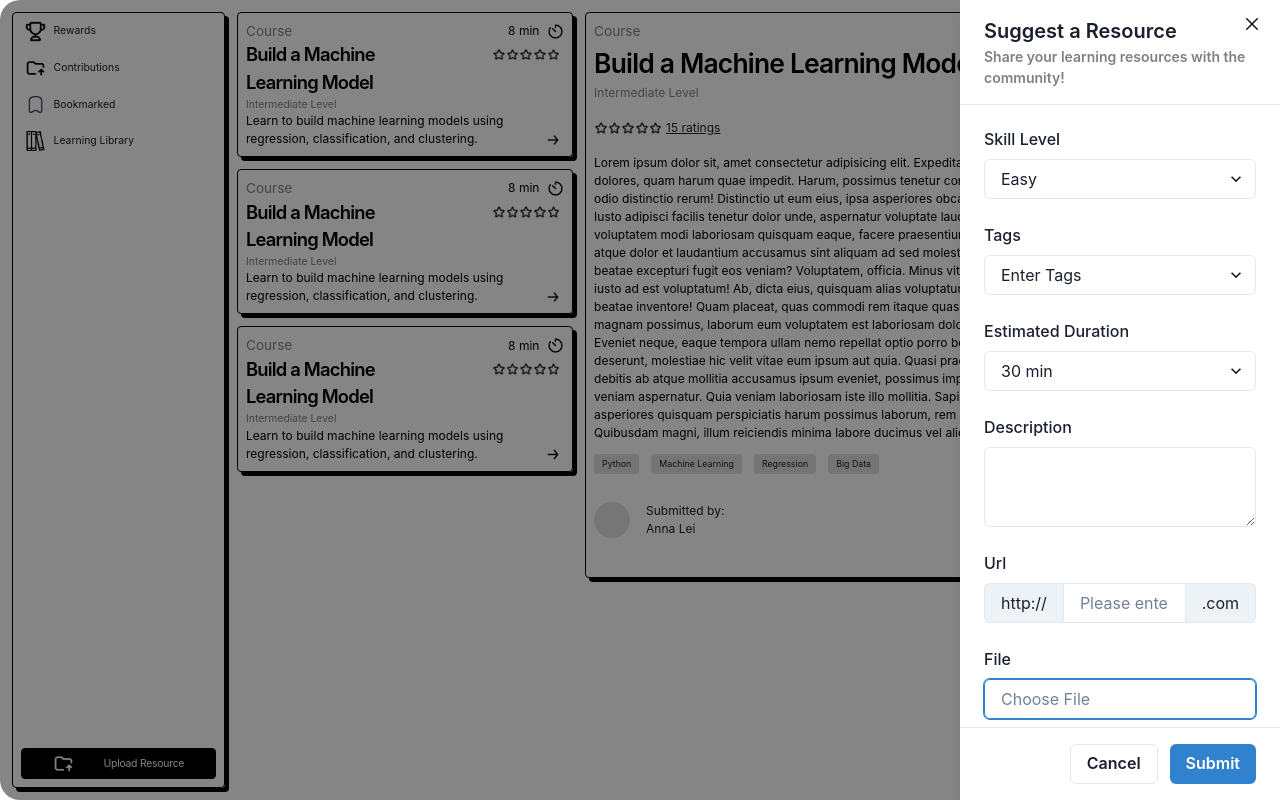
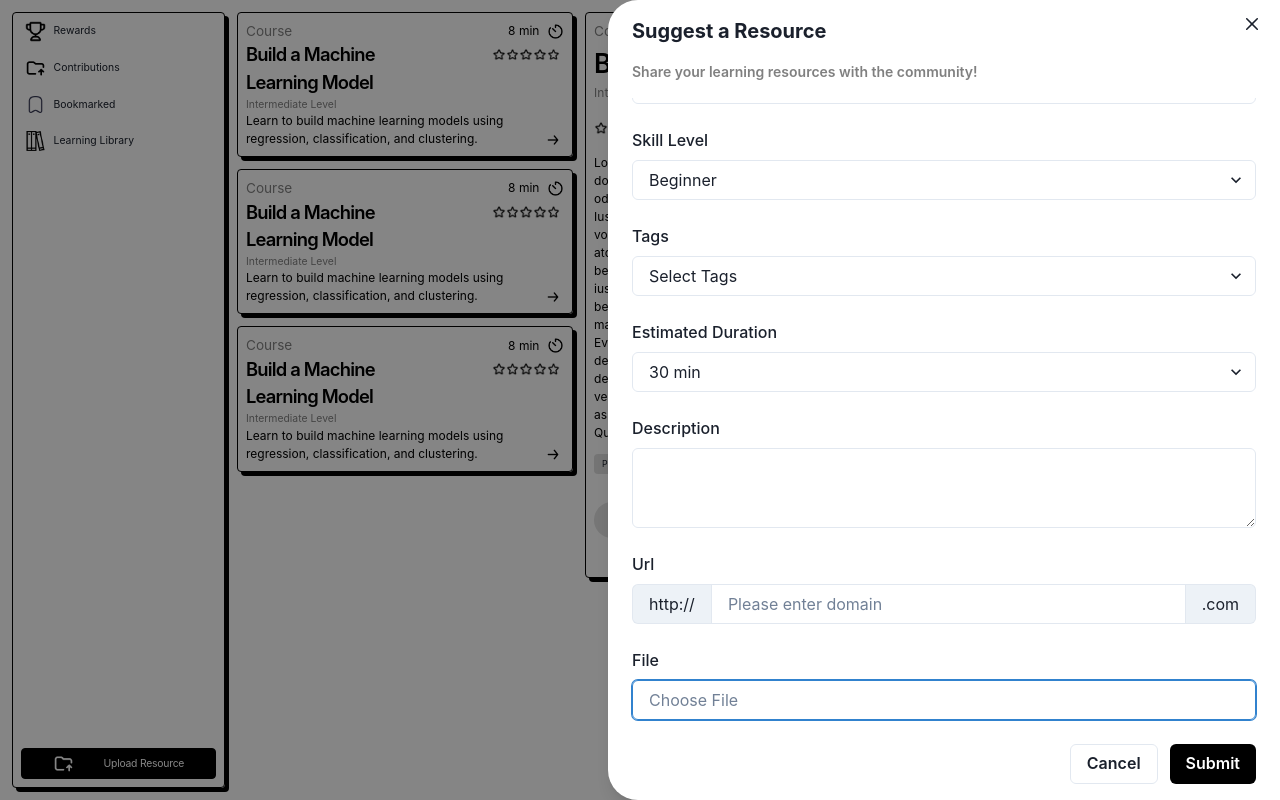
Before and after one commit to makeitMVPadmin/P4_Member_Achievement, a React (Create React App) app: page /resource in a window 1280 px wide. Both pictures are taken after a click on the button "Upload Resource". Built offline with nearby package versions, Linux system fonts and the light colour scheme.

Commit message:
complete submission drawer -lofi design

```diff
--- a/src/components/SubmissionForm/SubmissionDrawer.css
+++ b/src/components/SubmissionForm/SubmissionDrawer.css
@@ -1,15 +1,6 @@
-.submit-button {
-  color: gray;
-  border: 1px black;
-}
-
 
 .small-text {
   color: grey;
   font-size: 14px;
+  margin-top: 15px;
 }
-
-.drawer {
-  border-radius: 20px;
-  border: 3px black;
-}
--- a/src/components/SubmissionForm/SubmissionDrawer.jsx
+++ b/src/components/SubmissionForm/SubmissionDrawer.jsx
@@ -16,18 +16,23 @@ function SubmissionDrawer() {
           <img src={uploadIcon} alt="upload file icon" className="nav__icon" />
           <p className="nav__button-name">Upload Resource</p>
         </button>
+
+      <div>
       <Drawer
         isOpen={isOpen}
         placement='right'
         initialFocusRef={firstField}
         onClose={onClose}
-
+        size="lg"
       >
-        <DrawerOverlay className="drawer" />
-        <DrawerContent>
+        <DrawerOverlay />
+        <DrawerContent
+        sx={{
+          borderRadius: "30px 0px 0px 30px"
+           }}>
           <DrawerCloseButton />
-          <DrawerHeader borderBottomWidth='1px'>
-            Suggest a Resource
+          <DrawerHeader>
+            <b>Suggest a Resource</b>
             <p className="small-text">Share your learning resources with the community!</p>
           </DrawerHeader>
 
@@ -46,27 +51,45 @@ function SubmissionDrawer() {
                 <FormLabel htmlFor='type'>Type</FormLabel>
                 <Select id='type' defaultValue='select'>
                   <option value='select'>Select</option>
+                  <option value='select'>Article</option>
+                  <option value='select'>Blog</option>
+                  <option value='select'>Video</option>
+                  <option value='select'>Course</option>
+                  <option value='select'>Quiz</option>
                 </Select>
               </Box>
 
               <Box>
                 <FormLabel htmlFor='owner'>Skill Level</FormLabel>
                 <Select id='owner' defaultValue='skill'>
-                  <option value='skill'>Easy</option>
+                  <option value='skill'>Beginner</option>
+                  <option value='skill'>Advanced</option>
+                  <option value='skill'>Intermediate</option>
+
                 </Select>
               </Box>
 
               <Box>
                 <FormLabel htmlFor='owner'>Tags</FormLabel>
                 <Select id='owner' defaultValue='1'>
-                  <option value='1'>Enter Tags</option>
+                  <option value='1'>Select Tags</option>
+                  <option value='2'>UX/UI</option>
+                  <option value='3'>Software Engineering</option>
+                  <option value='4'>Bootcamp Grad</option>
+                  <option value='5'>Project Management</option>
+                  <option value='6'>Product Manager</option>
                 </Select>
               </Box>
 
               <Box>
                 <FormLabel htmlFor='owner'>Estimated Duration</FormLabel>
-                <Select id='owner' defaultValue='a'>
-                  <option value='a'>30 min</option>
+                <Select id='owner' defaultValue='c'>
+                  <option value='a'>10 min</option>
+                  <option value='b'>20 min</option>
+                  <option value='c'>30 min</option>
+                  <option value='d'>40 min</option>
+                  <option value='e'>50 min</option>
+                  <option value='f'>60 min</option>
                 </Select>
               </Box>
 
@@ -101,15 +124,16 @@ function SubmissionDrawer() {
             </Stack>
           </DrawerBody>
 
-          <DrawerFooter borderTopWidth='1px'>
+          <DrawerFooter>
             <Button variant='outline' mr={3} onClick={onClose}>
               Cancel
             </Button>
-            <Button colorScheme='blue' className="
+            <Button bg='black' color="white" _hover={{ bg: 'gray.500' }} className="
             submit-button">Submit</Button>
           </DrawerFooter>
         </DrawerContent>
       </Drawer>
+      </div>
     </>
   )
 }
```
